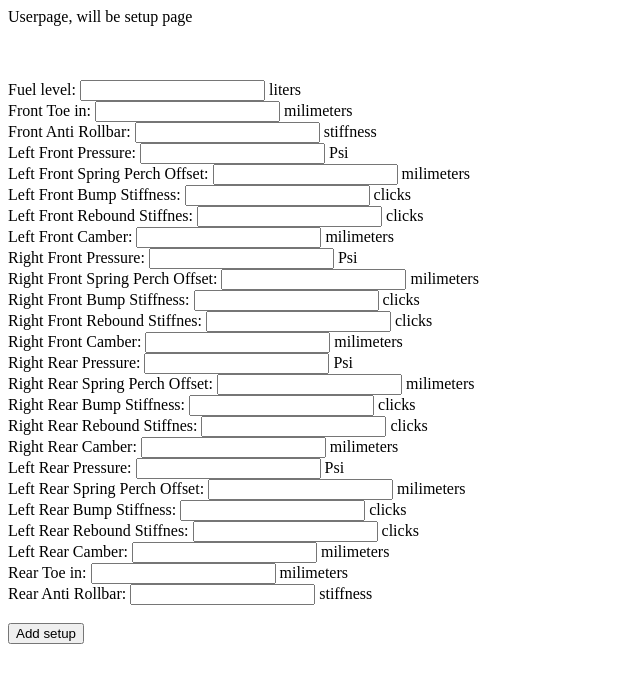
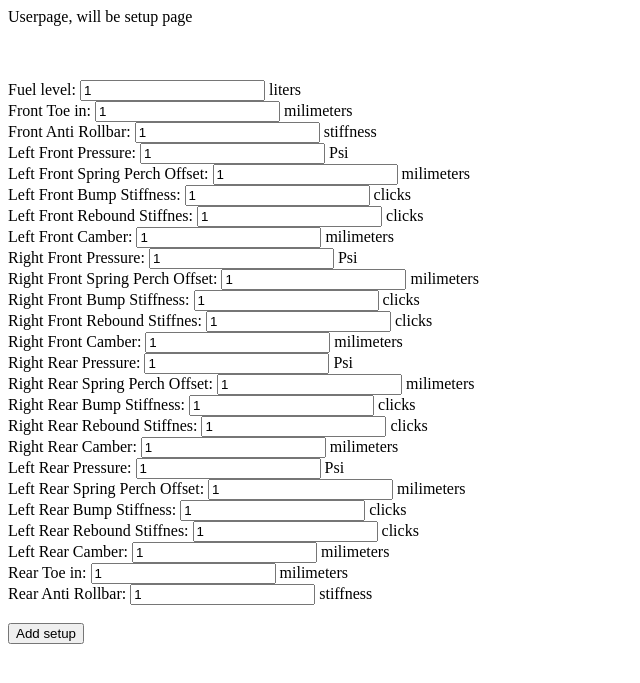
Before and after one commit to LRAB1/IracingProject, a PHP site: page /userpage.php in a window 1280 px wide. Shown: the top 683 px of the page, without its empty margins (0-640 px from the left). Run offline with PHP 8.4, Linux system fonts and the light colour scheme; the visitor is signed in with stand-in values (Sample User, id 1); a stand-in replaces the project's code that opens the database connection.

Commit message:
setup at work

```diff
--- /dev/null
+++ b/config.inc.php
@@ -0,0 +1,9 @@
+<?php
+
+define ('MYSQL_USER', 'AmdminLex');
+define ('MYSQL_PASSWORD', 'LbMo14102009');
+define ('MYSQL_HOST', 'localhost');
+define ('MYSQL_CARDATABASE', 'mx5globaldev');
+define ('MYSQL_DATABASE', 'php');
+
+?>
--- a/userpage.php
+++ b/userpage.php
@@ -182,31 +182,31 @@ echo 'Userpage, will be setup page';
 <form
     action=""
     method="post">
-    Fuel level: <input type="number"name="FuelLevel"> liters<br>
-    Front Toe in: <input type="number"name="Front_Toe"> milimeters<br>
-    Front Anti Rollbar: <input type="text"name="Front_ARB"> stiffness<br>
-    Left Front Pressure: <input type= "number" name= "LF_Pressure"> Psi<br>
-    Left Front Spring Perch Offset: <input type="number"name="LF_SpringPerchOffset"> milimeters<br>
-    Left Front Bump Stiffness: <input type="number"name="LF_Bumpstiffness"> clicks<br>
-    Left Front Rebound Stiffnes: <input type="number"name="LF_ReboundStiffness"> clicks<br>
-    Left Front Camber: <input type="number"name="LF_Camber"> milimeters<br>
-    Right Front Pressure: <input type="number"name="RF_Pressure"> Psi<br>
-    Right Front Spring Perch Offset: <input type="number"name="RF_SpringPerch"> milimeters<br>
-    Right Front Bump Stiffness: <input type="number"name="RF_BumpStiffness"> clicks<br>
-    Right Front Rebound Stiffnes: <input type="number"name="RF_ReboundStiffness"> clicks<br>
-    Right Front Camber: <input type="text"name="number"> milimeters<br>
-    Right Rear Pressure: <input type="text"name="number"> Psi<br>
-    Right Rear Spring Perch Offset: <input type="number"name="RR_SpringPerch"> milimeters<br>
-    Right Rear Bump Stiffness: <input type="number"name="RR_BumpStiffness"> clicks<br>
-    Right Rear Rebound Stiffnes: <input type="number"name="RR_ReboundStiffness"> clicks<br>
-    Right Rear Camber: <input type="number"name="RR_Camber"> milimeters<br>
-    Left Rear Pressure: <input type="number"name="LR_Pressure"> Psi<br>
-    Left Rear Spring Perch Offset: <input type="number"name="LR_SpringPerch"> milimeters<br>
-    Left Rear Bump Stiffness: <input type="number"name="LR_BumpStiffness"> clicks<br>
-    Left Rear Rebound Stiffnes: <input type="number"name="LR_ReboundStiffnes"> clicks<br>
-    Left Rear Camber: <input type="number"name="LR_Camber"> milimeters<br>
-    Rear Toe in: <input type="number"name="Rear_toe"> milimeters<br>
-    Rear Anti Rollbar: <input type="text"name="Rear_ARB"> stiffness<br>
+    Fuel level: <input type="number"name="FuelLevel" value='1'> liters<br>
+    Front Toe in: <input type="number"name="Front_Toe"value='1'> milimeters<br>
+    Front Anti Rollbar: <input type="text"name="Front_ARB"value='1'> stiffness<br>
+    Left Front Pressure: <input type= "number" name= "LF_Pressure"value='1'> Psi<br>
+    Left Front Spring Perch Offset: <input type="number"name="LF_SpringPerchOffset"value='1'> milimeters<br>
+    Left Front Bump Stiffness: <input type="number"name="LF_Bumpstiffness"value='1'> clicks<br>
+    Left Front Rebound Stiffnes: <input type="number"name="LF_ReboundStiffness"value='1'> clicks<br>
+    Left Front Camber: <input type="number"name="LF_Camber"value='1'> milimeters<br>
+    Right Front Pressure: <input type="number"name="RF_Pressure"value='1'> Psi<br>
+    Right Front Spring Perch Offset: <input type="number"name="RF_SpringPerch"value='1'> milimeters<br>
+    Right Front Bump Stiffness: <input type="number"name="RF_BumpStiffness"value='1'> clicks<br>
+    Right Front Rebound Stiffnes: <input type="number"name="RF_ReboundStiffness"value='1'> clicks<br>
+    Right Front Camber: <input type="text"name="number"value='1'> milimeters<br>
+    Right Rear Pressure: <input type="text"name="number"value='1'> Psi<br>
+    Right Rear Spring Perch Offset: <input type="number"name="RR_SpringPerch"value='1'> milimeters<br>
+    Right Rear Bump Stiffness: <input type="number"name="RR_BumpStiffness"value='1'> clicks<br>
+    Right Rear Rebound Stiffnes: <input type="number"name="RR_ReboundStiffness"value='1'> clicks<br>
+    Right Rear Camber: <input type="number"name="RR_Camber"value='1'> milimeters<br>
+    Left Rear Pressure: <input type="number"name="LR_Pressure"value='1'> Psi<br>
+    Left Rear Spring Perch Offset: <input type="number"name="LR_SpringPerch"value='1'> milimeters<br>
+    Left Rear Bump Stiffness: <input type="number"name="LR_BumpStiffness"value='1'> clicks<br>
+    Left Rear Rebound Stiffnes: <input type="number"name="LR_ReboundStiffnes"value='1'> clicks<br>
+    Left Rear Camber: <input type="number"name="LR_Camber"value='1'> milimeters<br>
+    Rear Toe in: <input type="number"name="Rear_toe"value='1'> milimeters<br>
+    Rear Anti Rollbar: <input type="text"name="Rear_ARB"value='1'> stiffness<br>
 </select><br>
 <input type="submit" name="insert" value="Add setup"><br>
 </form>
```
Also changed, not shown: 1 other file.
